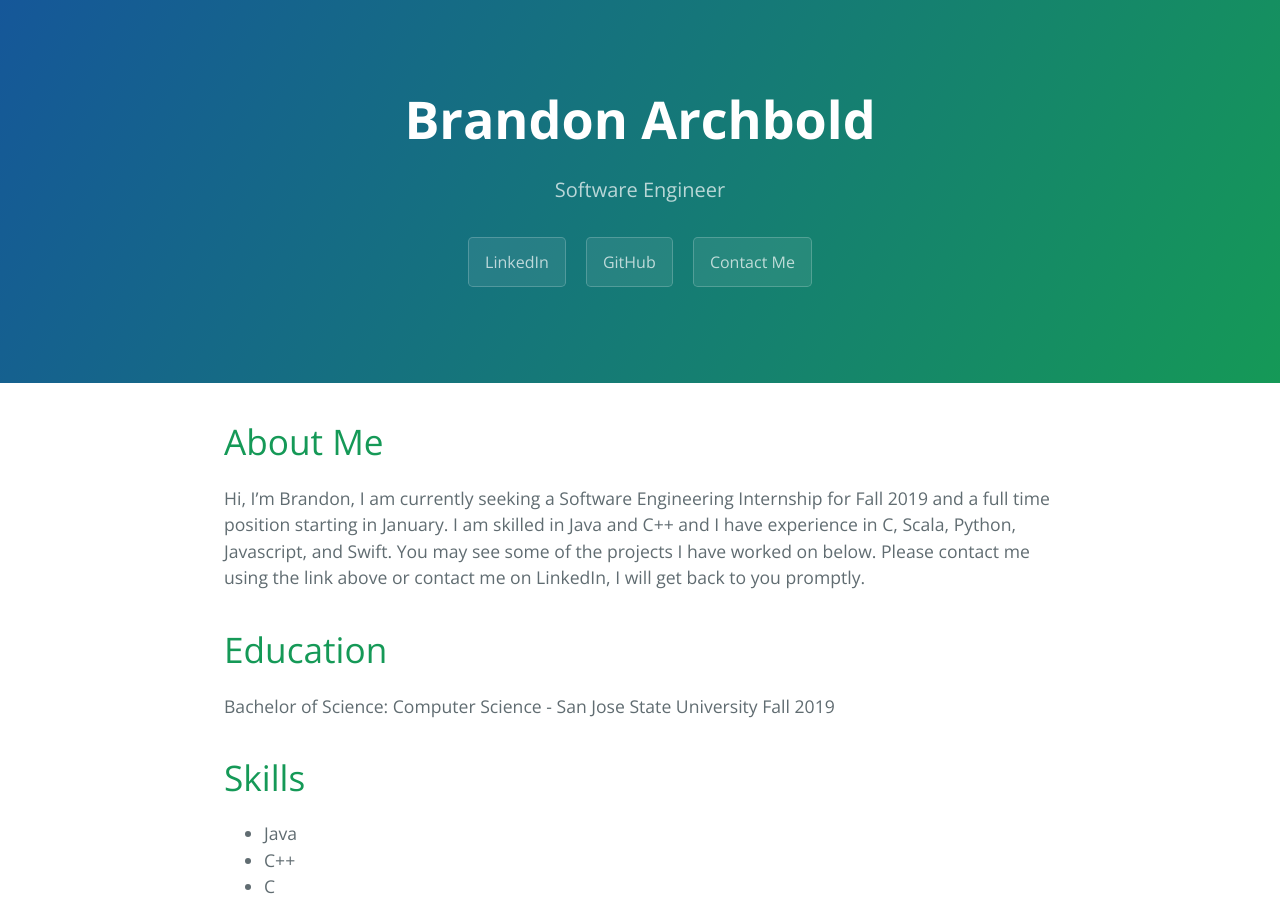
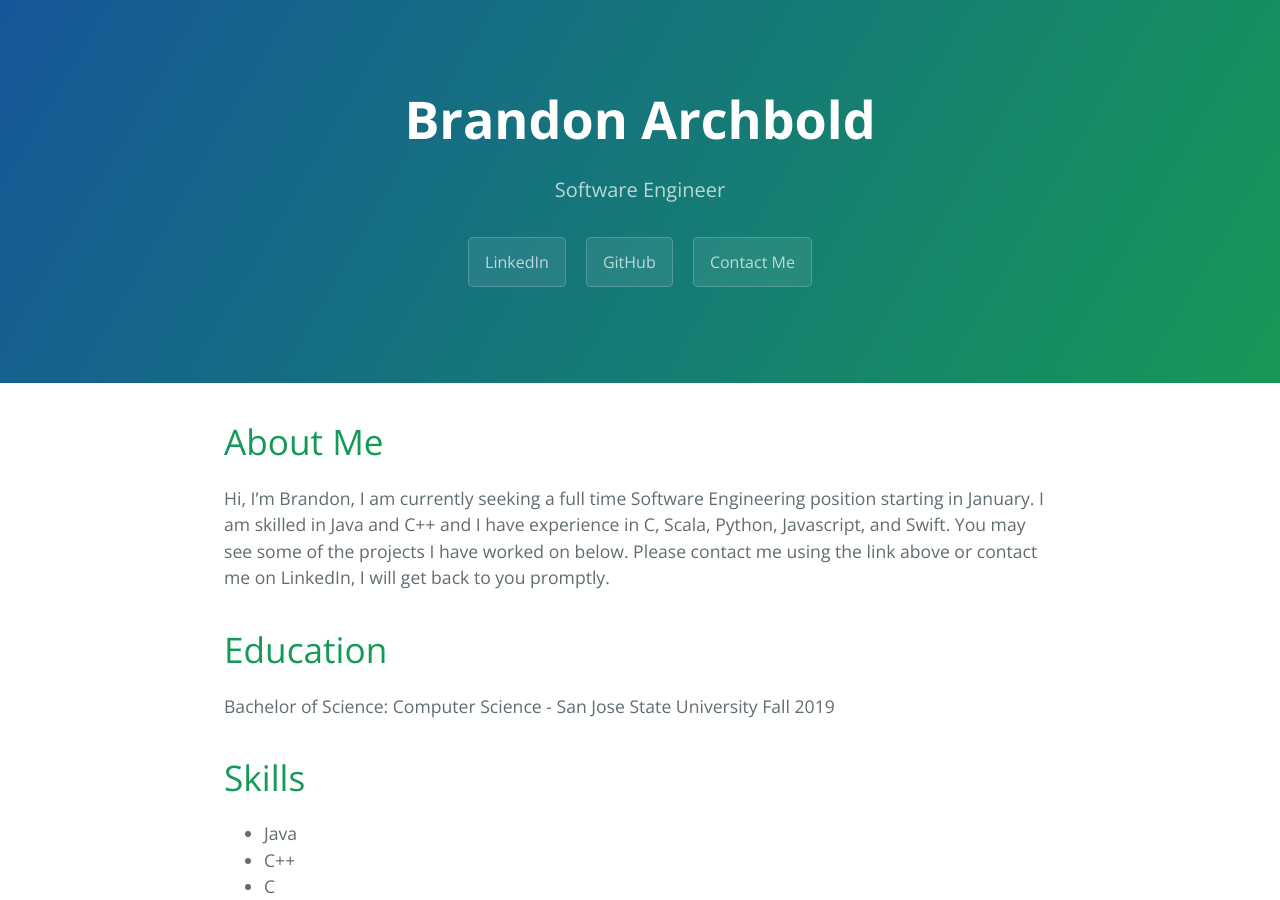
Before and after one commit to brandon-a/personal-website, a Jekyll site: the page built from index.md, in a window 1280 px wide and 900 px high. Built offline with Jekyll 4.4.1, drawn with Linux system fonts in a browser that asks for light colours; our own code applies the rules of GitHub Pages for plain Markdown files.

Commit message:
Update index.md

```diff
--- a/index.md
+++ b/index.md
@@ -4,7 +4,7 @@
 
 # About Me
 
-Hi, I'm Brandon, I am currently seeking a Software Engineering Internship for Fall 2019 and a full time position starting in January. I am skilled in Java and C++ and I have experience in C, Scala, Python, Javascript, and Swift. You may see some of the projects I have worked on below. Please contact me using the link above or contact me on LinkedIn, I will get back to you promptly.
+Hi, I'm Brandon, I am currently seeking a full time Software Engineering position starting in January. I am skilled in Java and C++ and I have experience in C, Scala, Python, Javascript, and Swift. You may see some of the projects I have worked on below. Please contact me using the link above or contact me on LinkedIn, I will get back to you promptly.
 
 # Education
 
```
